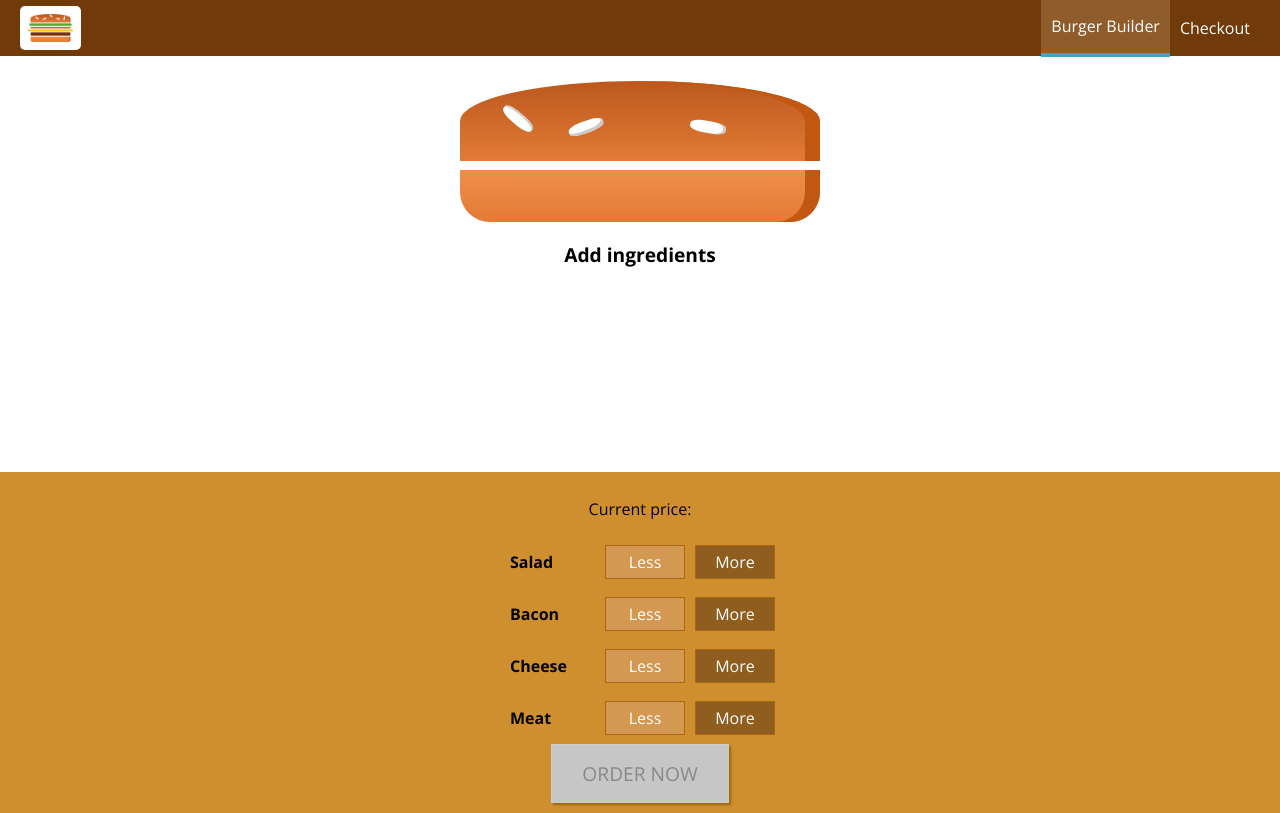
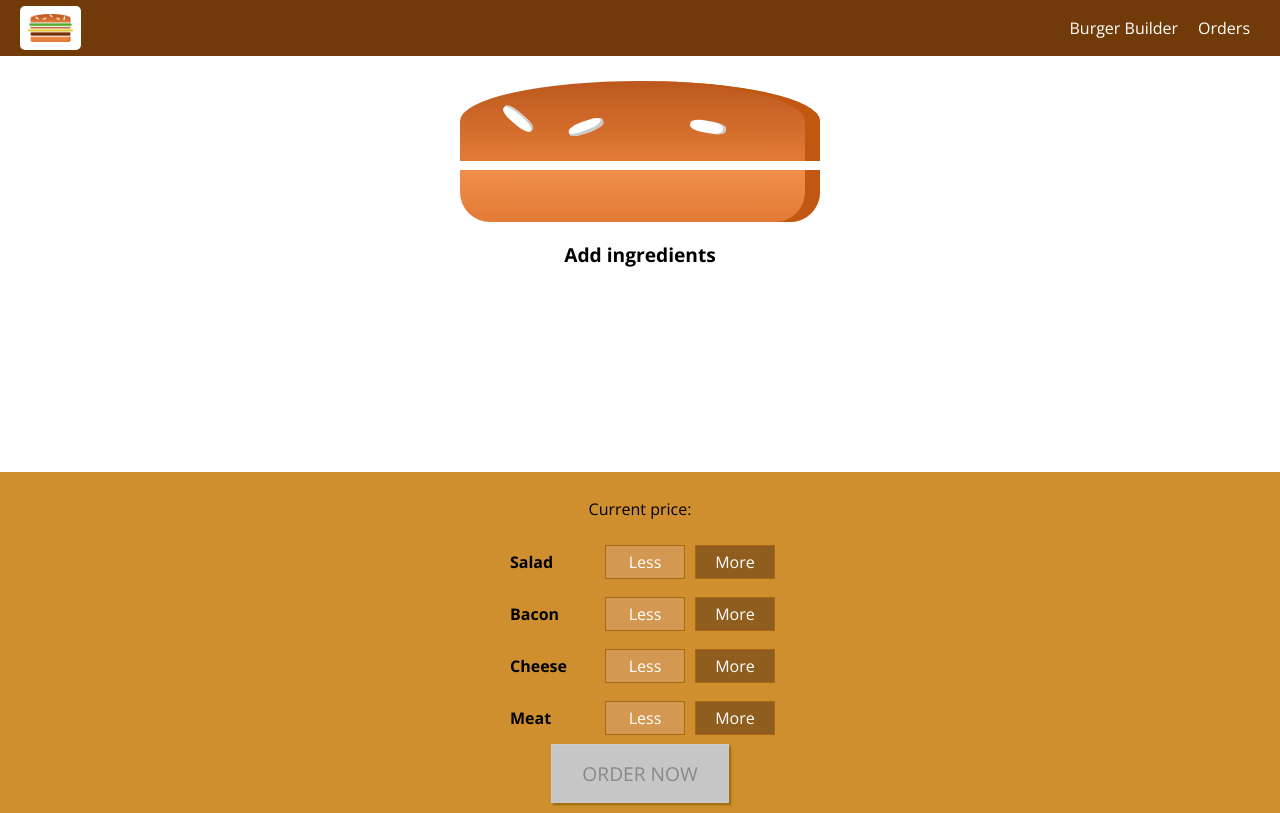
Before and after one commit to SergeyKosarchuk/burger-builder, a React (Create React App) app: page /registration in a window 1280 px wide. Built offline with nearby package versions, Linux system fonts and the light colour scheme; no server answers.

Commit message:
260: Fetch and display orders fron DB

```diff
--- a/src/App.js
+++ b/src/App.js
@@ -1,8 +1,10 @@
 import React from 'react';
+import { Switch, Route } from 'react-router-dom';
+
 import Layout from "./containers/Layout/Layout";
 import BurgerBuilder from "./containers/BurgerBuildier/BurderBuilder";
 import Checkout from './containers/Checkout/Checkout';
-import { Switch, Route } from 'react-router-dom';
+import Orders from './containers/Orders/Orders';
 
 function App() {
   return (
@@ -11,6 +13,9 @@ function App() {
         <Switch>
           <Route path='/checkout'>
             <Checkout />
+          </Route>
+          <Route path='/orders'>
+            <Orders />
           </Route>
           <Route path='/'>
             <BurgerBuilder />
--- /dev/null
+++ b/src/components/Order/Order.js
@@ -0,0 +1,34 @@
+import React from 'react';
+import styled from 'styled-components';
+
+const Order = styled.div`
+    width: 100%;
+    border: 1px solid #eee;
+    box-shadow: 0 2px 3px #ccc;
+    padding: 10px;
+    margin: 10px auto;
+    box-sizing: border-box;
+`;
+
+const Span = styled.span`
+    text-transform: capitalize;
+    display: inline-block;
+    margin: 0 5px;
+    padding: 5px;
+    border: 1px solid #ccc;
+`;
+
+const order = ( {totalPrice, ingredients} ) => {
+    const ings = Object.entries(ingredients).map(([name, ammount]) => {
+        return <Span key={name}>{name} ({ammount})</Span>
+    })
+
+    return (
+        <Order>
+            <p>Ingredients: {ings}</p>
+            <p>Price: <strong>{totalPrice}</strong> USD</p>
+        </Order>
+    );
+};
+
+export default order;
--- a/src/components/UI/Navigation/NavigationItems/NavigationItem/NavigationItem.js
+++ b/src/components/UI/Navigation/NavigationItems/NavigationItem/NavigationItem.js
@@ -1,5 +1,6 @@
 import React from 'react';
 import styled from 'styled-components';
+import { NavLink } from 'react-router-dom';
 
 const NavigationItem = styled.li`
     margin: 10px 0;
@@ -19,28 +20,31 @@ const NavigationItem = styled.li`
     }
 `;
 
-const A = styled.a`
-    color: ${(props) => props.active ? '#40A4C8' : '#8F5C2C'};
+const StyledNavLink = styled(NavLink)`
     text-decoration: none;
     width: 100%;
     box-sizing: border-box;
     display: block;
+    color: #40A4C8;
+
+    &.active {
+        background-color: #8F5C2C;
+        border-bottom: 4px solid #40A4C8;
+    }
+
+    :hover {
+        background-color: #8F5C2C;
+        border-bottom: 4px solid #40A4C8;
+    }
 
     @media (min-width: 500px) {
         color: white;
         text-decoration: none;
         height: 100%;
         padding: 16px 10px;
-        background-color: ${(props) => props.active ? '#8F5C2C' : '#703b09'};
-        border-bottom: ${(props) => props.active ? '4px solid #40A4C8' : ''};
-
-        :hover {
-            background-color: #8F5C2C;
-            border-bottom: 4px solid #40A4C8;
-        }
     }
 `;
 
-export default function navigationItem ({children, link, active}) {
-    return <NavigationItem><A active={active} href={link}>{children}</A></NavigationItem>
+export default function navigationItem ({children, link}) {
+    return <NavigationItem><StyledNavLink to={link} exact>{children}</StyledNavLink></NavigationItem>
 }
--- a/src/components/UI/Navigation/NavigationItems/NavigationItems.js
+++ b/src/components/UI/Navigation/NavigationItems/NavigationItems.js
@@ -19,7 +19,7 @@ const NavigationItems = styled.ul`
 export default function navigationItems (props) {
     return (
     <NavigationItems>
-        <NavigationItem link="/" active>Burger Builder</NavigationItem>
-        <NavigationItem link="/">Checkout</NavigationItem>
+        <NavigationItem link="/">Burger Builder</NavigationItem>
+        <NavigationItem link="/orders">Orders</NavigationItem>
     </NavigationItems>)
 }
--- /dev/null
+++ b/src/containers/Orders/Orders.js
@@ -0,0 +1,45 @@
+import React from 'react';
+
+import axios from '../../axios-orders';
+import Order from '../../components/Order/Order';
+import Spinner from '../../components/UI/Spinner/Spiner';
+import withErrorHandler from '../../containers/withErrorHandler/withErrorHandler';
+
+class Orders extends React.Component {
+    state = {
+        orders: [],
+        isLoading: false,
+    }
+
+    componentDidMount () {
+        this.setState({isLoading: true})
+        axios.get('orders/.json')
+        .then((response) => {
+            const orders = Object.entries(response.data).map( ([id, order]) => {
+                return {id: id, totalPrice: order.totalPrice, ingredients: order.ingredients}
+            })
+            this.setState({orders: orders, isLoading: false})
+        })
+        .catch (error => {
+            this.setState({isLoading: false})
+        })
+    }
+
+    render () {
+        let orders = null;
+
+        if ( this.state.isLoading ) {
+            orders = <Spinner />
+        } else {
+            orders = this.state.orders.map(order => {
+                return <Order key={order.id} totalPrice={order.totalPrice.toFixed(2)} ingredients={order.ingredients}/>
+            })
+        }
+
+        return (
+            <div>{orders}</div>
+        );
+    }
+}
+
+export default withErrorHandler(Orders, axios);
```
